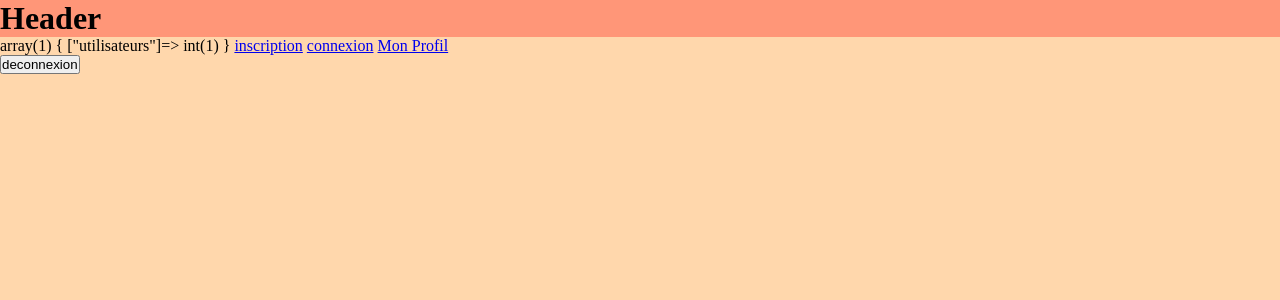
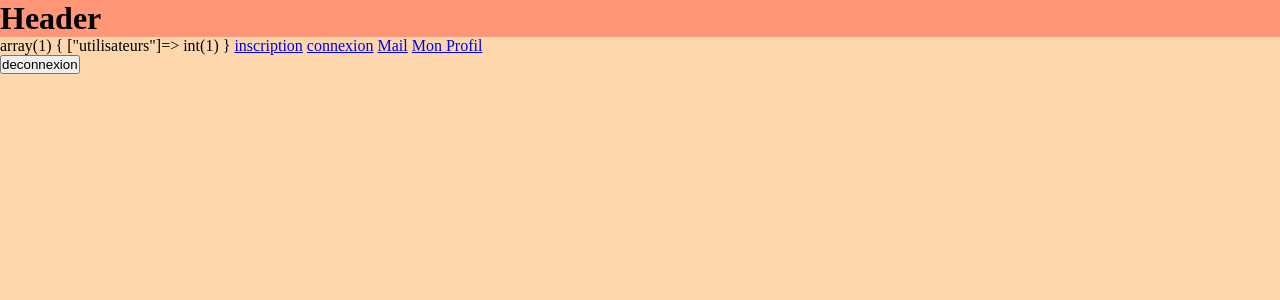
Before and after one commit to IBRAHIM-SYLLA/happy-days, a PHP site: page /index.php in a window 1280 px wide. Shown: the top 300 px of the page. Run offline with PHP 8.4, Linux system fonts and the light colour scheme; the visitor is signed in with stand-in values (Sample User, id 1).

Commit message:
modif index

```diff
--- a/index.php
+++ b/index.php
@@ -12,6 +12,7 @@ if (isset($_POST['deconnex'])){
 <?php var_dump($_SESSION) ?>
 <a href="./Libraries/Views/inscription.php">inscription</a>
 <a href="./Libraries/Views/connexion.php">connexion</a>
+<a href="./Libraries/Views/testmail.php">Mail</a>
 <?php if(!empty($_SESSION)): ?>
 <a href="./Libraries/Views/profil.php">Mon Profil</a>
     <?php endif; ?>
```
